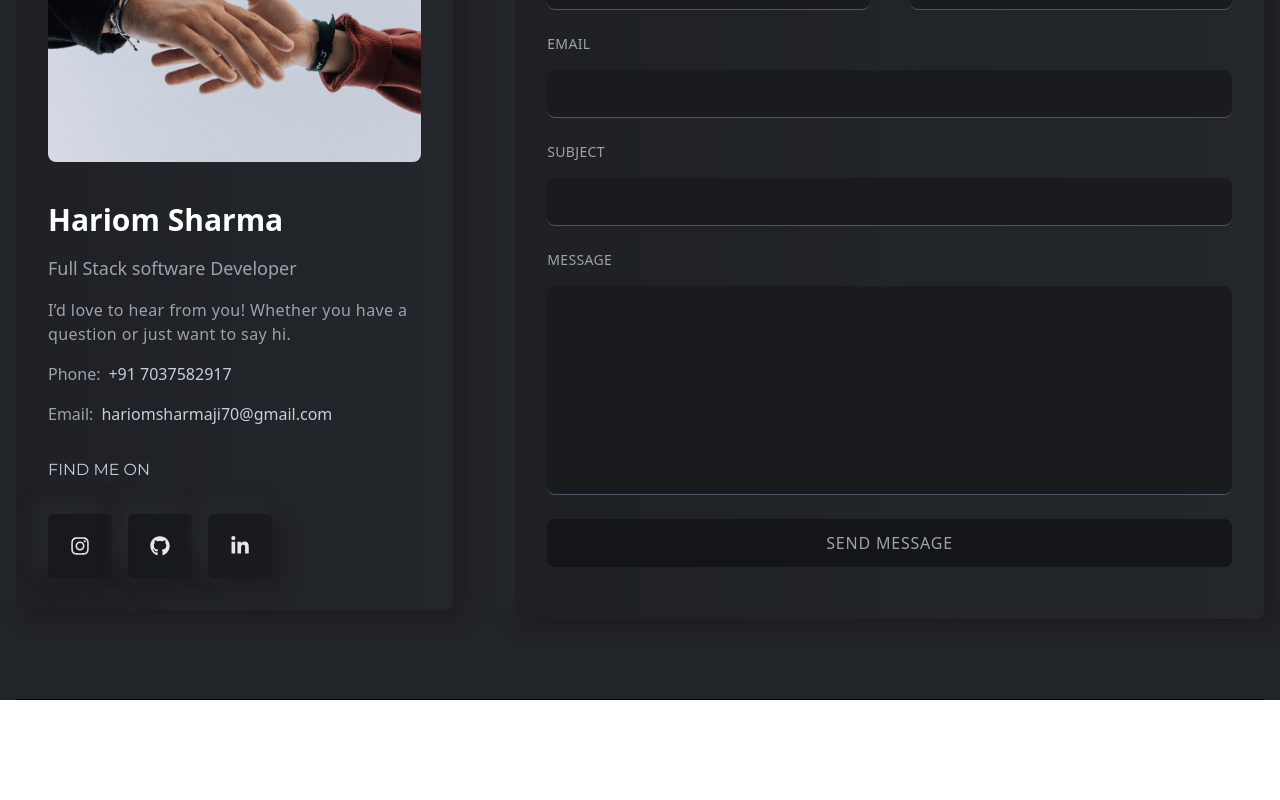
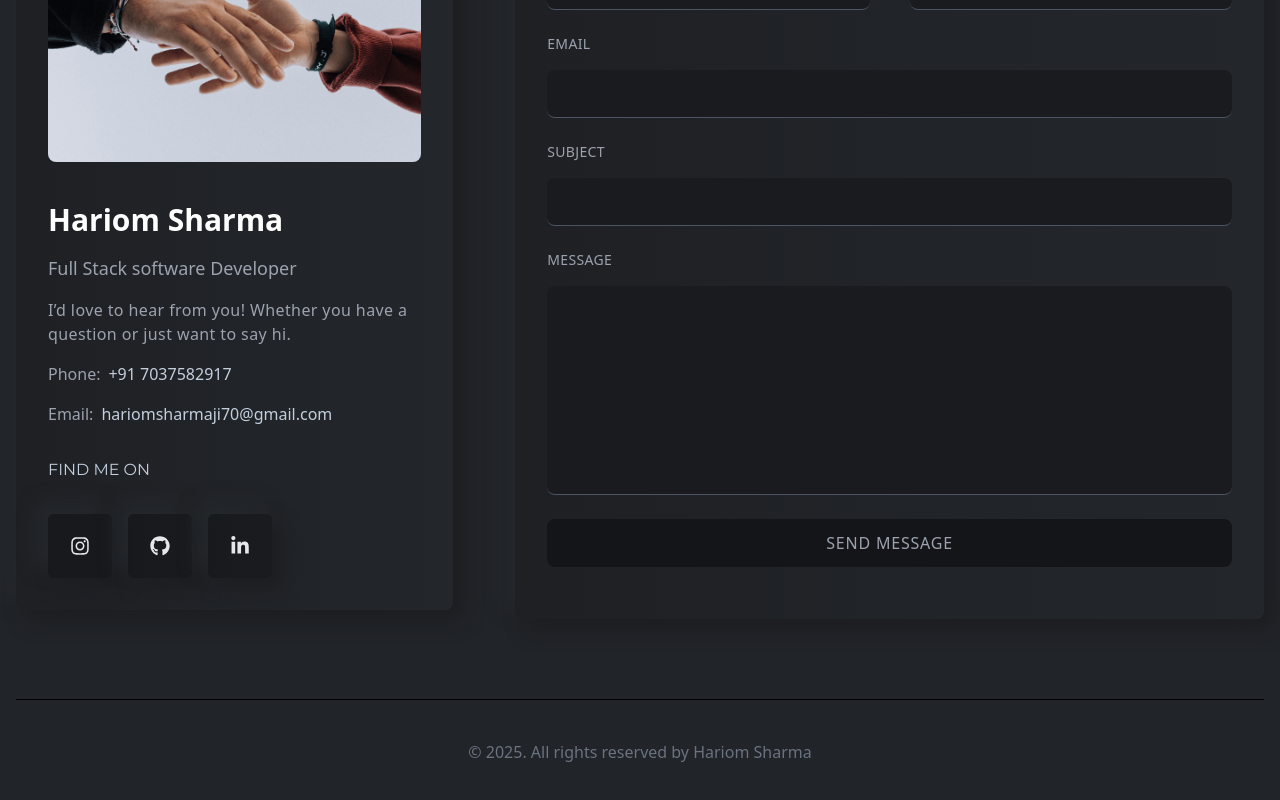
Before and after one commit to Hariom-sharma01/Portfolio, a React (Create React App) app: page / in a window 1280 px wide. Shown: the part 4134-4934 px from the top of the page. Before the commit the page ends 4834 px from the top, so only its background shows below. Built offline with nearby package versions, Linux system fonts and the light colour scheme.

Commit message:
footer added

```diff
--- a/src/App.js
+++ b/src/App.js
@@ -5,6 +5,7 @@ import Features from "./components/features/Features";
 import Navbar from "./components/navbar/Navbar";
 import Projects from "./components/projects/Projects";
 import Resume from "./components/resume/Resume";
+import Footer from "./components/footer/FooterBottom";
 
 function App() {
   return (
@@ -16,6 +17,7 @@ function App() {
         <Projects />
         <Resume />
         <Contact />
+        <Footer />
       </div>
     </div>
   );
--- a/src/components/footer/FooterBottom.js
+++ b/src/components/footer/FooterBottom.js
@@ -4,7 +4,7 @@ const FooterBottom = () => {
   return (
     <div className="w-full py-10">
       <p className="text-center text-gray-500 text-base">
-        © 2022. All rights reserved by Hariom Sharma
+        © {new Date().getFullYear()}. All rights reserved by Hariom Sharma
       </p>
     </div>
   );
```
